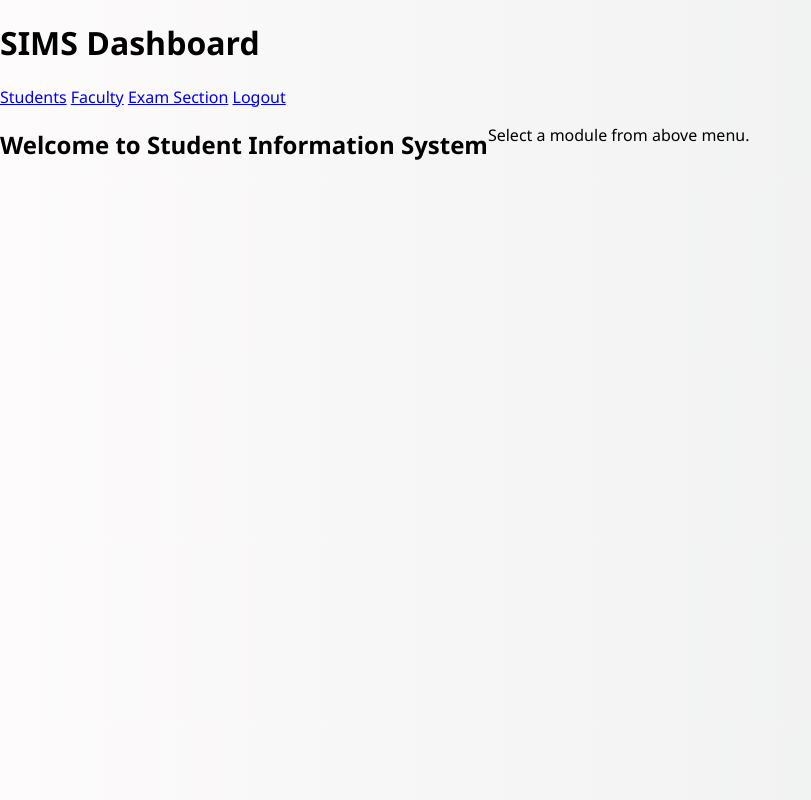
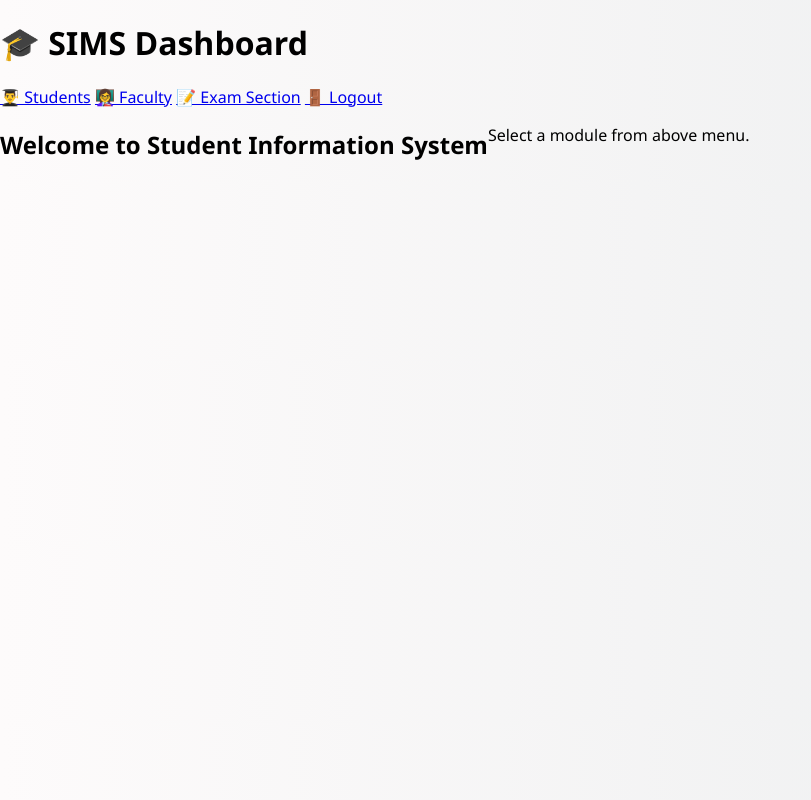
Before and after one commit to nikhilkundu07/student-information-system-frontend, a plain HTML site: page dashboard.html in a window 1280 px wide. Shown: the whole page, without its empty margins (0-811 px from the left). Drawn offline with Linux system fonts and the light colour scheme.

Commit message:
Update dashboard.html

```diff
--- a/dashboard.html
+++ b/dashboard.html
@@ -5,20 +5,22 @@
   <link rel="stylesheet" href="style.css">
 </head>
 <body>
-  <header>
-    <h1>SIMS Dashboard</h1>
+
+  <header class="header">
+    <h1>🎓 SIMS Dashboard</h1>
   </header>
 
-  <nav>
-    <a href="students.html">Students</a>
-    <a href="faculty.html">Faculty</a>
-    <a href="exam.html">Exam Section</a>
-    <a href="index.html">Logout</a>
+  <nav class="navbar">
+    <a href="students.html">👨‍🎓 Students</a>
+    <a href="faculty.html">👩‍🏫 Faculty</a>
+    <a href="exam.html">📝 Exam Section</a>
+    <a href="index.html" class="logout">🚪 Logout</a>
   </nav>
 
   <main class="container">
     <h2>Welcome to Student Information System</h2>
     <p>Select a module from above menu.</p>
   </main>
+
 </body>
 </html>
```
